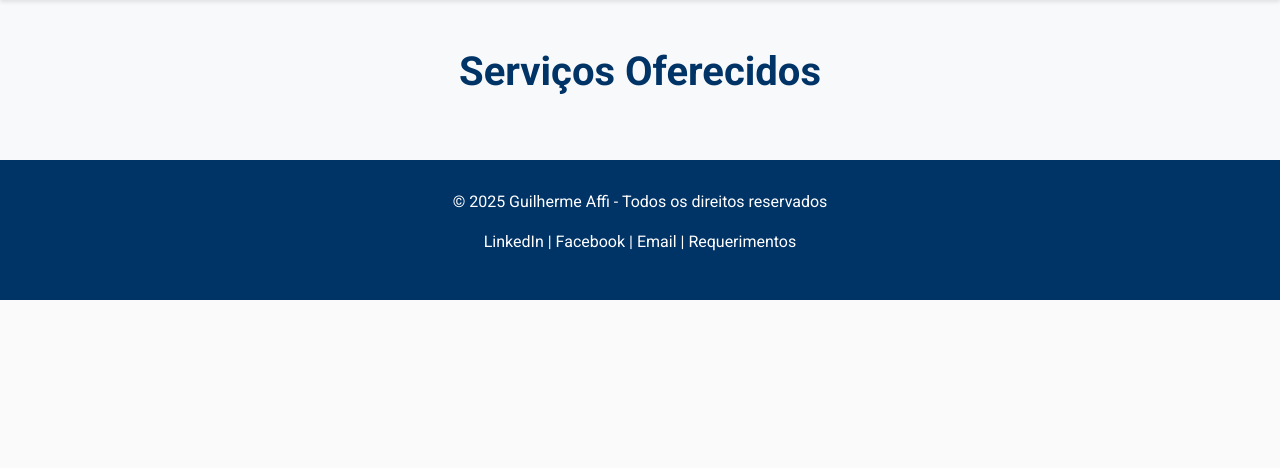
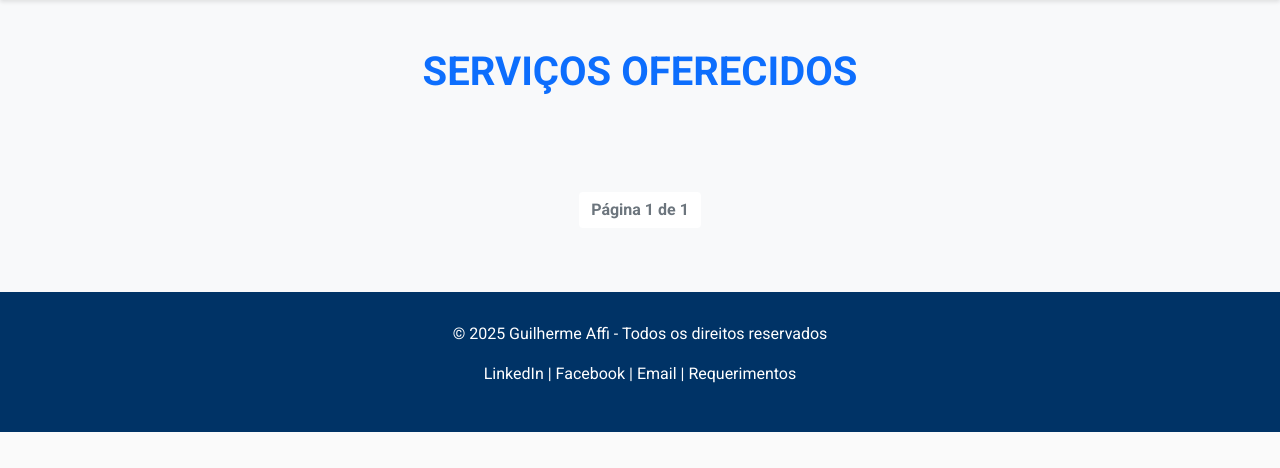
Before and after one commit to LoboProgrammingg/site-advocacia, a Django app: page /servicos/ in a window 1280 px wide. Shown: the part 56-524 px from the top of the page. Run offline with Django 5.2, Linux system fonts and the light colour scheme; data that the repository does not hold is empty.

Commit message:
Alterando o HTML/CSS

```diff
--- a/affi/static/css/styles.css
+++ b/affi/static/css/styles.css
@@ -317,3 +317,8 @@ body {
     width: 100%;
     height: 100%;
 }
+/* Efeito de hover para botões */
+.hover-orange:hover {
+    background-color: #f4b41a; /* Laranja */
+    border-color: #f4b41a;     /* Laranja */
+}
--- a/affi/templates/servicos_list.html
+++ b/affi/templates/servicos_list.html
@@ -1,23 +1,104 @@
 {% extends 'base.html' %}
+
+{% load static %}
 
 {% block content %}
 <!-- Serviços Oferecidos -->
 <section class="services-section py-5 bg-light">
     <div class="container">
-        <h2 class="section-title text-center">Serviços Oferecidos</h2>
+        <!-- Título da Seção -->
+        <h2 class="section-title text-center text-uppercase fw-bold mb-5 text-primary">Serviços Oferecidos</h2>
+
+        <!-- Lista de Serviços -->
         <div class="row">
             {% for servico in servicos %}
-            <div class="col-lg-4 col-md-6 mb-4">
-                <div class="card shadow-sm">
-                    <div class="card-body">
-                        <h5 class="card-title">{{ servico.nome }}</h5>
-                        <p class="card-text">{{ servico.descricao|truncatewords:15 }}</p>
-                        <a href="{% url 'servico_detail' servico.id %}" class="btn btn-custom">Saiba Mais</a>
+                <div class="col-lg-4 col-md-6 mb-4">
+                    <div class="card shadow-sm h-100">
+                        <div class="card-body d-flex flex-column">
+                            <h5 class="card-title text-primary fw-bold mb-3">{{ servico.nome }}</h5>
+                            <p class="card-text text-muted mb-4">{{ servico.descricao|truncatewords:20 }}</p>
+                            <div class="mt-auto">
+                                <a href="{% url 'servico_detail' servico.id %}" class="btn btn-primary w-100 py-2 rounded-pill hover-blue">Saiba Mais</a>
+                            </div>
+                        </div>
                     </div>
                 </div>
-            </div>
             {% endfor %}
+        </div>
+
+        <!-- Paginação -->
+        <div class="pagination-container mt-5">
+            <nav aria-label="Page navigation">
+                <ul class="pagination justify-content-center">
+                    {% if servicos.has_previous %}
+                        <li class="page-item">
+                            <a class="page-link" href="?page={{ servicos.previous_page_number }}" aria-label="Previous">&laquo;</a>
+                        </li>
+                    {% endif %}
+                    <li class="page-item disabled">
+                        <span class="page-link">Página {{ servicos.number }} de {{ servicos.paginator.num_pages }}</span>
+                    </li>
+                    {% if servicos.has_next %}
+                        <li class="page-item">
+                            <a class="page-link" href="?page={{ servicos.next_page_number }}" aria-label="Next">&raquo;</a>
+                        </li>
+                    {% endif %}
+                </ul>
+            </nav>
         </div>
     </div>
 </section>
 {% endblock %}
+
+{% block extra_css %}
+<style>
+    /* Botão azul com hover azul */
+    .hover-blue:hover {
+        background-color: #143d59; /* Azul mais escuro */
+        border-color: #143d59;
+    }
+
+    /* Melhorias no layout da card */
+    .card {
+        border-radius: 10px;
+        overflow: hidden;
+    }
+
+    .card-body {
+        display: flex;
+        flex-direction: column;
+        justify-content: space-between;
+    }
+
+    .card-title {
+        font-size: 1.25rem;
+        font-weight: 600;
+    }
+
+    .card-text {
+        font-size: 1rem;
+        color: #6c757d;
+    }
+
+    .pagination-container .pagination {
+        margin-top: 40px;
+    }
+
+    .pagination-container .pagination .page-link {
+        background-color: #f4b41a; /* Cor laranja */
+        color: #143d59;
+        border-color: #f4b41a;
+    }
+
+    .pagination-container .pagination .page-link:hover {
+        background-color: #143d59;
+        color: #fff;
+    }
+
+    /* Melhorar espaçamento e alinhamento */
+    .section-title {
+        font-size: 2rem;
+        font-weight: bold;
+    }
+</style>
+{% endblock %}
--- a/affi/views.py
+++ b/affi/views.py
@@ -1,7 +1,9 @@
 from django.shortcuts import render, get_object_or_404, redirect
+from django.contrib import messages
+from django.core.paginator import Paginator
+
+from .forms import ContatoForm
 from .models import Advogado, Servico, Artigo, PerguntaFAQ, Requerimento, Testemunho, Agendamento, FalenciaRecuperacao
-from django.contrib import messages
-from .forms import ContatoForm
 
 
 def home(request):
@@ -27,7 +29,11 @@ def sobre(request):
 
 def servicos_list(request):
     servicos = Servico.objects.filter(ativo=True)
-    return render(request, 'servicos_list.html', {'servicos': servicos})
+    paginator = Paginator(servicos, 6)
+    page = request.GET.get('page')
+    servicos_paginados = paginator.get_page(page)
+
+    return render(request, 'servicos_list.html', {'servicos': servicos_paginados})
 
 
 def servico_detail(request, servico_id):
@@ -37,7 +43,13 @@ def servico_detail(request, servico_id):
 
 def artigos_list(request):
     artigos = Artigo.objects.filter(ativo=True).order_by('-data_publicacao')
-    return render(request, 'artigos_list.html', {'artigos': artigos})
+
+    # Configurando a paginação
+    paginator = Paginator(artigos, 6)  # 6 artigos por página
+    page = request.GET.get('page')
+    artigos_paginados = paginator.get_page(page)
+
+    return render(request, 'artigos_list.html', {'artigos': artigos_paginados})
 
 
 def artigo_detail(request, artigo_id):
```
Also changed, not shown: affi/templates/servico_detail.html (+36 -4 lines), affi/templates/sobre.html (+3 -5 lines).
